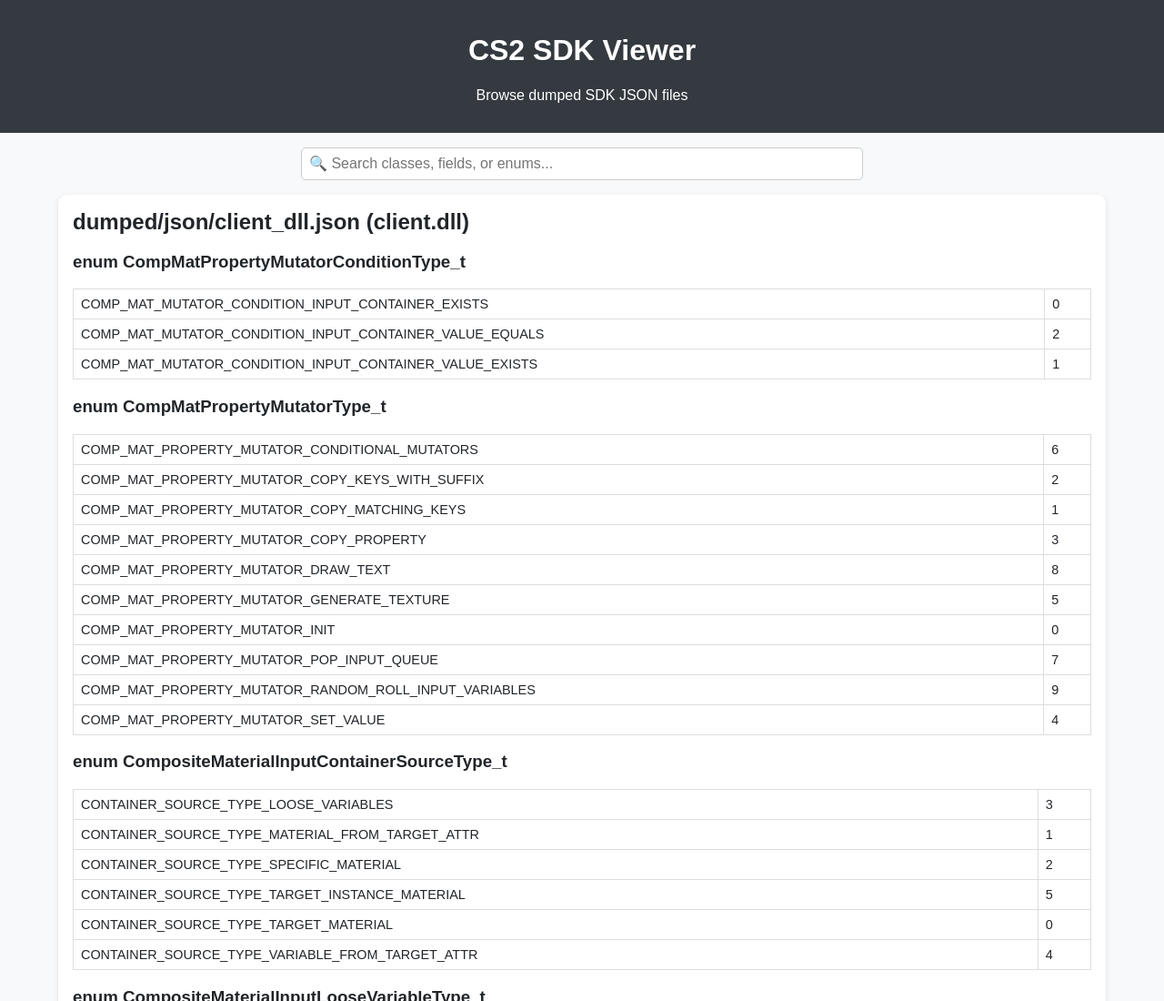
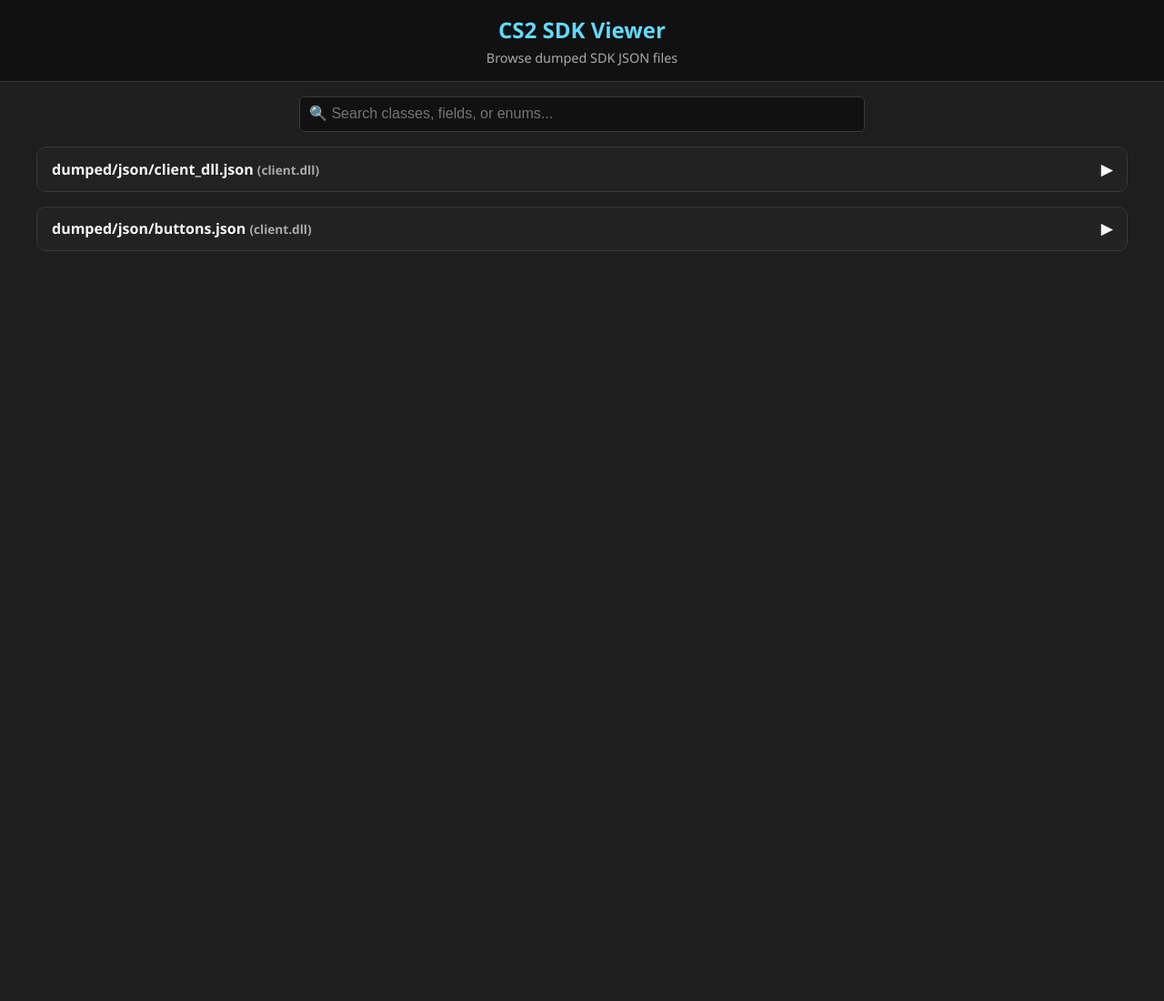
Before and after one commit to DrexWare/drexoffsets, a plain HTML site: page index.html in a window 1280 px wide. Shown: the top 1100 px of the page at 91% size. After the commit the page ends 800 px from the top, so only its background shows below. Drawn offline with Linux system fonts and the light colour scheme; no server answers.

Commit message:
Update index.html

```diff
--- a/index.html
+++ b/index.html
@@ -5,65 +5,139 @@
   <title>CS2 SDK Viewer</title>
   <meta name="viewport" content="width=device-width, initial-scale=1.0">
   <style>
+    :root {
+      --bg: #1e1e1e;
+      --card: #2c2c2c;
+      --text: #f5f5f5;
+      --accent: #61dafb;
+      --muted: #aaaaaa;
+      --border: #3a3a3a;
+    }
+
     body {
-      font-family: Arial, sans-serif;
+      font-family: "Segoe UI", Arial, sans-serif;
       margin: 0;
-      background: #f8f9fa;
-      color: #212529;
+      background: var(--bg);
+      color: var(--text);
     }
     header {
-      background: #343a40;
-      color: white;
+      background: #111;
       padding: 1rem;
       text-align: center;
+      border-bottom: 1px solid var(--border);
+    }
+    header h1 {
+      margin: 0;
+      font-size: 1.5rem;
+      color: var(--accent);
+    }
+    header p {
+      margin: 0.3rem 0 0;
+      font-size: 0.9rem;
+      color: var(--muted);
     }
     #searchBar {
       width: 90%;
       max-width: 600px;
       margin: 1rem auto;
-      padding: 0.5rem;
+      padding: 0.6rem;
       font-size: 1rem;
       display: block;
-      border: 1px solid #ccc;
+      border: 1px solid var(--border);
       border-radius: 5px;
+      background: #111;
+      color: var(--text);
     }
     #viewer {
-      width: 90%;
+      width: 95%;
       max-width: 1200px;
       margin: 1rem auto;
     }
     .card {
-      background: white;
+      background: var(--card);
       border-radius: 10px;
+      padding: 0;
+      margin: 1rem 0;
+      border: 1px solid var(--border);
+      overflow: hidden;
+    }
+    .card-header {
+      background: #222;
+      padding: 0.8rem 1rem;
+      cursor: pointer;
+      display: flex;
+      justify-content: space-between;
+      align-items: center;
+      font-weight: bold;
+    }
+    .card-header:hover {
+      background: #2a2a2a;
+    }
+    .card-body {
       padding: 1rem;
-      margin: 1rem 0;
-      box-shadow: 0 2px 6px rgba(0,0,0,0.1);
+      display: none;
     }
-    .card h2 {
-      margin: 0;
-      cursor: pointer;
+    .card.open .card-body {
+      display: block;
     }
-    .card table {
+    h3 {
+      margin-top: 1rem;
+      color: var(--accent);
+      font-size: 1rem;
+    }
+    table {
       width: 100%;
       border-collapse: collapse;
-      margin-top: 0.5rem;
-    }
-    .card table th, .card table td {
-      padding: 0.5rem;
-      border: 1px solid #ddd;
-      text-align: left;
+      margin: 0.5rem 0;
       font-size: 0.9rem;
     }
+    table th, table td {
+      padding: 0.4rem 0.6rem;
+      border: 1px solid var(--border);
+      text-align: left;
+    }
+    table th {
+      background: #333;
+      color: var(--accent);
+    }
     .metadata {
-      background: #f1f3f5;
-      padding: 0.5rem;
+      background: #111;
+      padding: 0.6rem;
       margin-top: 0.5rem;
       border-radius: 5px;
       font-family: monospace;
+      font-size: 0.85rem;
       white-space: pre-wrap;
+      border: 1px solid var(--border);
     }
-    .hidden {
+    .dropdown {
+      margin-top: 0.5rem;
+      border: 1px solid var(--border);
+      border-radius: 5px;
+      overflow: hidden;
+    }
+    .dropdown-header {
+      padding: 0.5rem 0.8rem;
+      background: #2a2a2a;
+      cursor: pointer;
+      font-weight: bold;
+      display: flex;
+      justify-content: space-between;
+      align-items: center;
+    }
+    .dropdown-header:hover {
+      background: #333;
+    }
+    .dropdown-content {
       display: none;
+      padding: 0.8rem;
+    }
+    .dropdown.open .dropdown-content {
+      display: block;
+    }
+    .muted {
+      color: var(--muted);
+      font-size: 0.85rem;
     }
   </style>
 </head>
@@ -78,13 +152,10 @@
   <div id="viewer"></div>
 
   <script>
-    // 👇 List JSON files here (relative to index.html)
     const JSON_FILES = [
       "dumped/json/client_dll.json",
       "dumped/json/buttons.json",
       "dumped/json/engine2.json"
-
-      // add more here automatically with a script or manually
     ];
 
     async function fetchAndRender() {
@@ -107,67 +178,120 @@
       const card = document.createElement("div");
       card.className = "card";
 
-      const title = document.createElement("h2");
-      title.textContent = `${filename} (${world})`;
-      title.onclick = () => body.classList.toggle("hidden");
-      card.appendChild(title);
+      const header = document.createElement("div");
+      header.className = "card-header";
+      header.innerHTML = `<span>${filename} <span class="muted">(${world})</span></span><span>▶</span>`;
+      header.onclick = () => {
+        card.classList.toggle("open");
+        header.querySelector("span:last-child").textContent = card.classList.contains("open") ? "▼" : "▶";
+      };
+      card.appendChild(header);
 
       const body = document.createElement("div");
+      body.className = "card-body";
 
       // --- Enums ---
       if (content.enums) {
         for (const [enumName, enumData] of Object.entries(content.enums)) {
-          const h3 = document.createElement("h3");
-          h3.textContent = `enum ${enumName}`;
-          body.appendChild(h3);
-
+          const dropdown = makeDropdown(`enum ${enumName}`, () => {
             const table = document.createElement("table");
             const tbody = document.createElement("tbody");
-
             for (const [member, value] of Object.entries(enumData.members || {})) {
               const tr = document.createElement("tr");
               tr.innerHTML = `<td>${member}</td><td>${value}</td>`;
               tbody.appendChild(tr);
             }
             table.appendChild(tbody);
-          body.appendChild(table);
+            return table;
+          });
+          body.appendChild(dropdown);
         }
       }
 
       // --- Classes ---
       if (content.classes) {
         for (const [className, classData] of Object.entries(content.classes)) {
-          const h3 = document.createElement("h3");
-          h3.textContent = `class ${className}${classData.parent ? " : " + classData.parent : ""}`;
-          body.appendChild(h3);
+          const dropdown = makeDropdown(
+            `class ${className}${classData.parent ? " : " + classData.parent : ""}`,
+            () => {
+              const fragment = document.createDocumentFragment();
 
               if (classData.fields) {
                 const table = document.createElement("table");
                 const thead = document.createElement("thead");
-            thead.innerHTML = "<tr><th>Field</th><th>Offset</th></tr>";
+                thead.innerHTML = "<tr><th>Field</th><th>Type</th><th>Offset</th></tr>";
                 table.appendChild(thead);
 
                 const tbody = document.createElement("tbody");
                 for (const [field, offset] of Object.entries(classData.fields)) {
                   const tr = document.createElement("tr");
-              tr.innerHTML = `<td>${field}</td><td>${offset}</td>`;
+                  const type = classData.fieldTypes?.[field] || "unknown";
+                  tr.innerHTML = `<td>${field}</td><td>${type}</td><td>${offset}</td>`;
                   tbody.appendChild(tr);
                 }
                 table.appendChild(tbody);
-            body.appendChild(table);
+                fragment.appendChild(table);
+              }
+
+              if (classData.methods) {
+                const mdrop = makeDropdown("Methods", () => {
+                  const table = document.createElement("table");
+                  const thead = document.createElement("thead");
+                  thead.innerHTML = "<tr><th>Method</th><th>Return Type</th><th>Args</th></tr>";
+                  table.appendChild(thead);
+
+                  const tbody = document.createElement("tbody");
+                  for (const [method, info] of Object.entries(classData.methods)) {
+                    const tr = document.createElement("tr");
+                    tr.innerHTML = `<td>${method}</td><td>${info.return || "void"}</td><td>${(info.args || []).join(", ")}</td>`;
+                    tbody.appendChild(tr);
+                  }
+                  table.appendChild(tbody);
+                  return table;
+                });
+                fragment.appendChild(mdrop);
               }
 
               if (classData.metadata && classData.metadata.length > 0) {
                 const meta = document.createElement("div");
                 meta.className = "metadata";
                 meta.textContent = JSON.stringify(classData.metadata, null, 2);
-            body.appendChild(meta);
+                fragment.appendChild(meta);
               }
+
+              return fragment;
+            }
+          );
+          body.appendChild(dropdown);
         }
       }
 
       card.appendChild(body);
       container.appendChild(card);
+    }
+
+    function makeDropdown(title, contentBuilder) {
+      const dropdown = document.createElement("div");
+      dropdown.className = "dropdown";
+
+      const header = document.createElement("div");
+      header.className = "dropdown-header";
+      header.innerHTML = `<span>${title}</span><span>▶</span>`;
+      dropdown.appendChild(header);
+
+      const content = document.createElement("div");
+      content.className = "dropdown-content";
+      dropdown.appendChild(content);
+
+      header.onclick = () => {
+        dropdown.classList.toggle("open");
+        header.querySelector("span:last-child").textContent = dropdown.classList.contains("open") ? "▼" : "▶";
+        if (dropdown.classList.contains("open") && content.childElementCount === 0) {
+          content.appendChild(contentBuilder());
+        }
+      };
+
+      return dropdown;
     }
 
     // --- Search filter ---
```
Lines whose indentation alone changed are shown as unchanged.
